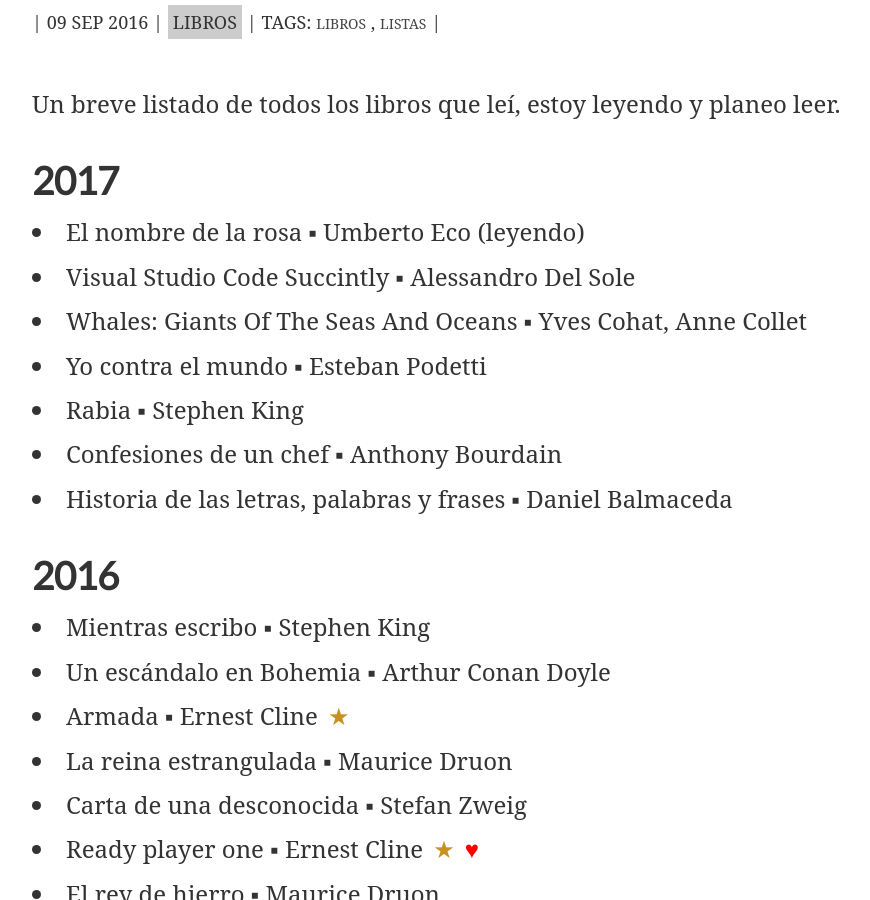
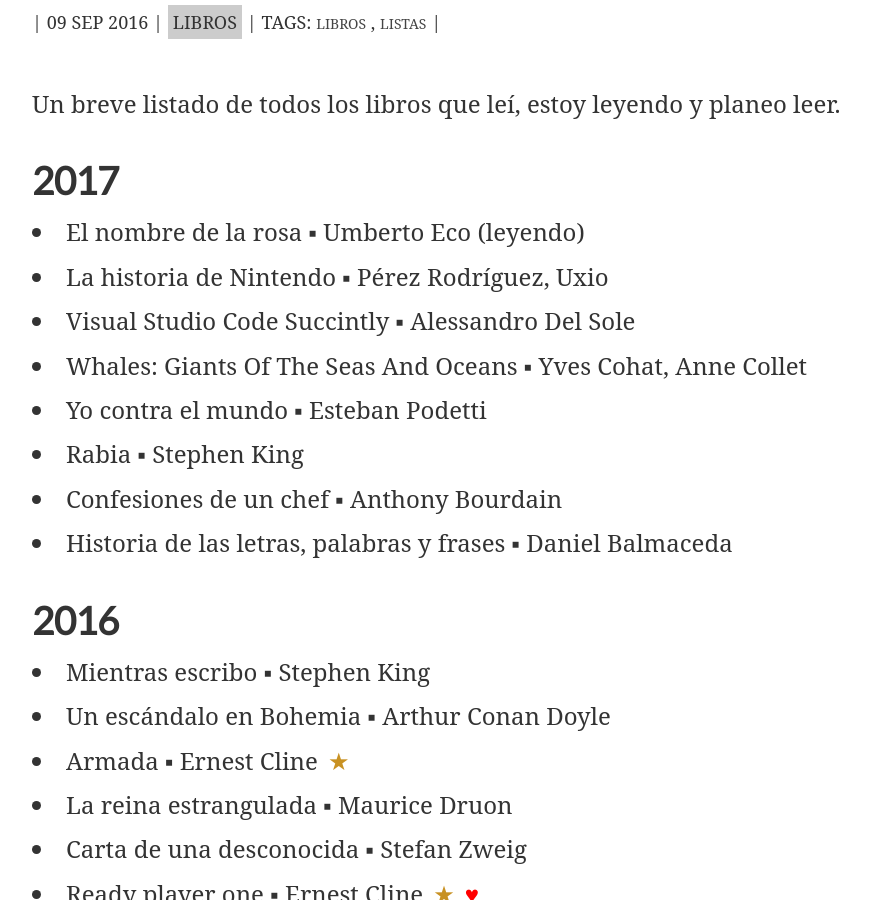
Before and after one commit to angelsimon/angelsimon.github.io, a Jekyll site: the page built from _posts/2016-09-09-libros-que-termine.md, in a window 1280 px wide and 900 px high, scrolled down 319 px. Shown: the whole window, without its empty margins (32-902 px from the left). Built offline with Jekyll 4.4.1, drawn with Linux system fonts in a browser that asks for light colours; nearby versions of some CDN libraries; some web fonts are replaced; comment, search, counter and statistics services are not loaded.

Commit message:
Libro leído

```diff
--- a/_posts/2016-09-09-libros-que-termine.md
+++ b/_posts/2016-09-09-libros-que-termine.md
@@ -12,6 +12,7 @@
 <h2>2017</h2>
 <ul>
 <li>El nombre de la rosa &#9642; Umberto Eco (leyendo)</li>
+<li>La historia de Nintendo &#9642; Pérez Rodríguez, Uxio</li>
 <li>Visual Studio Code Succintly &#9642; Alessandro Del Sole</li>
 <li>Whales: Giants Of The Seas And Oceans &#9642; Yves Cohat, Anne Collet</li>
 <li>Yo contra el mundo &#9642; Esteban Podetti</li>
```
